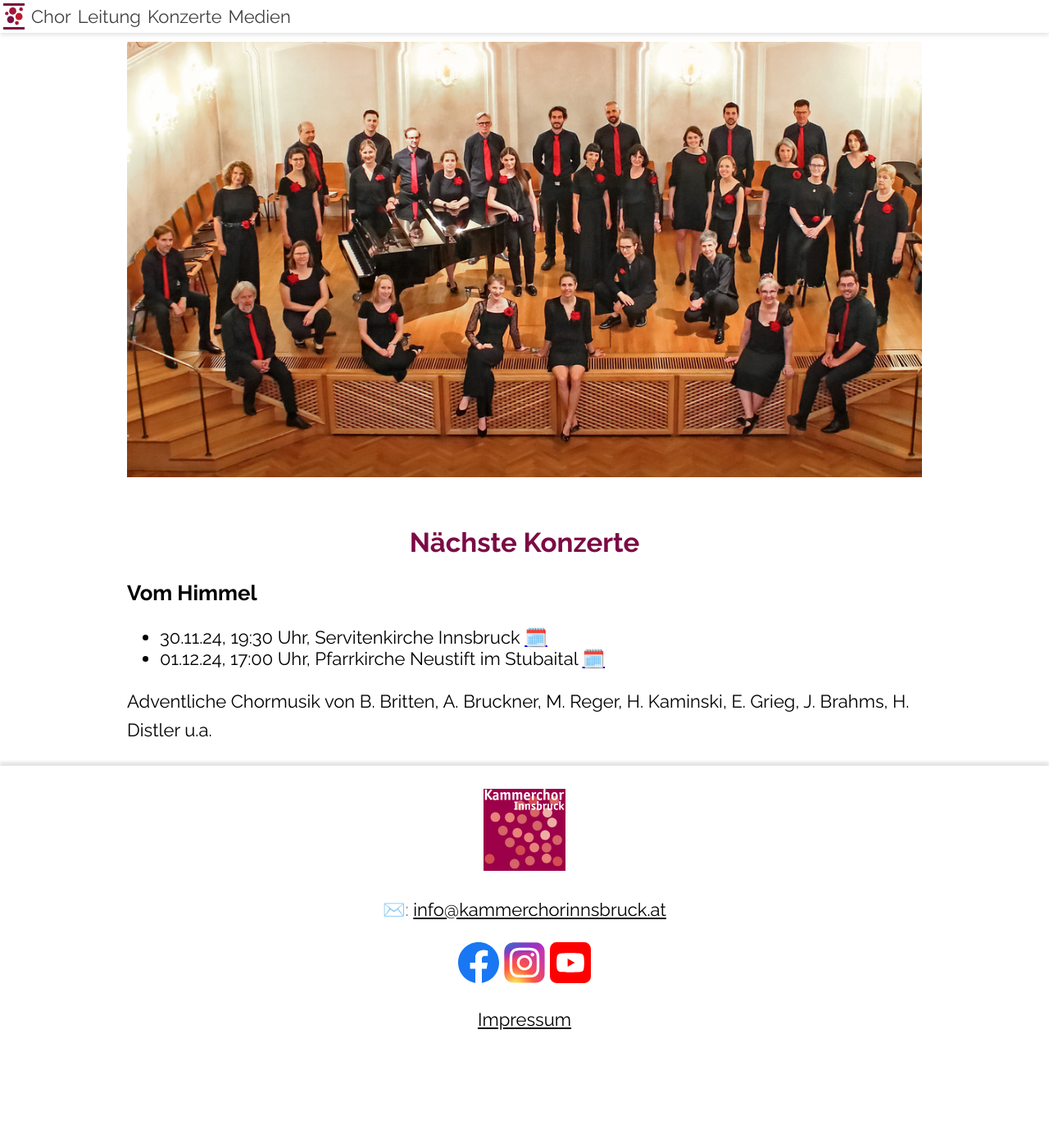
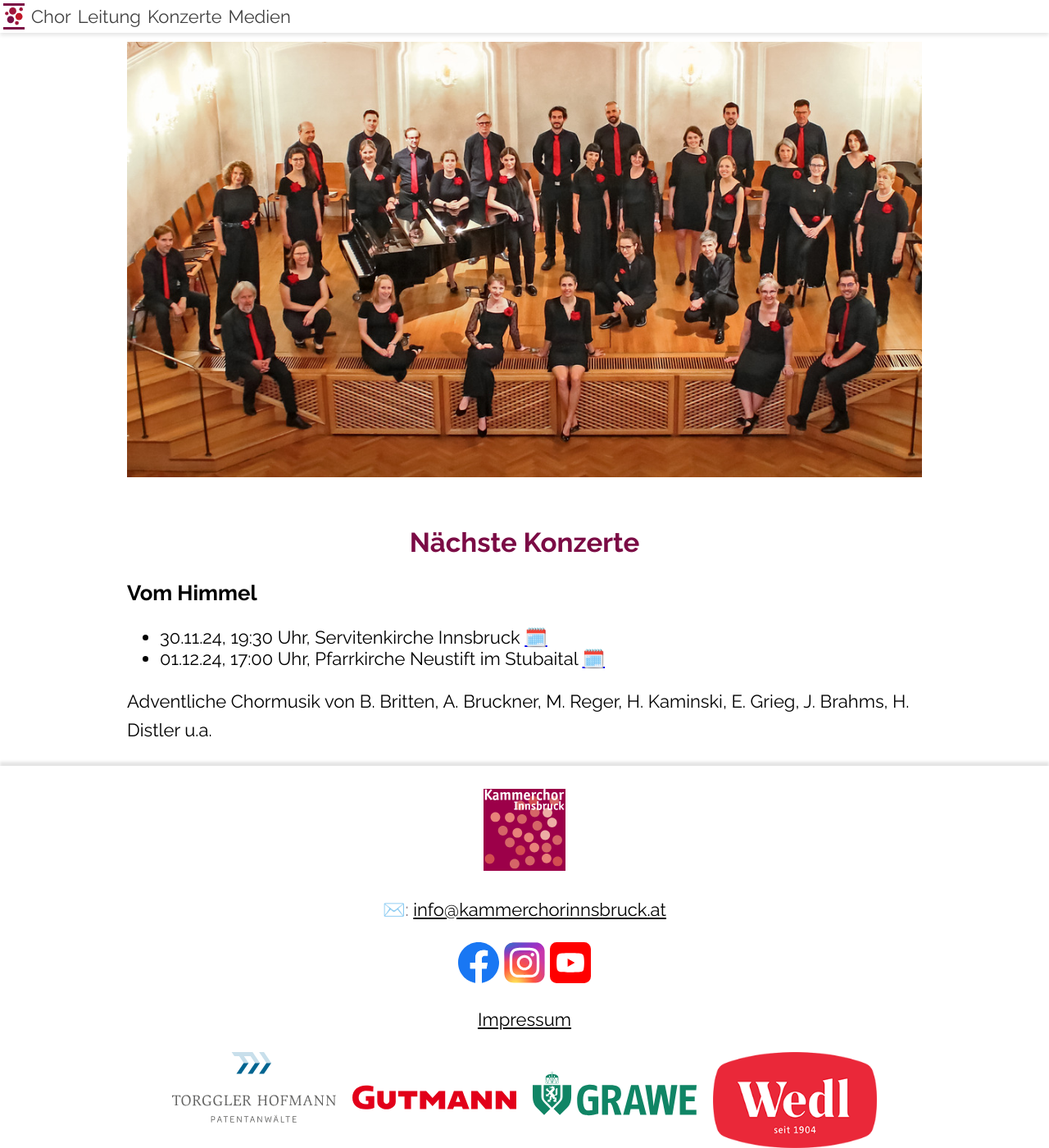
Before and after one commit to kammerchorinnsbruck/kammerchorinnsbruck.github.io, a Jekyll site: the page built from index.md, in a window 1280 px wide and 1400 px high, scrolled down 99 px. Shown: the whole window at 82% size. Built offline with Jekyll 4.4.1, drawn with Linux system fonts in a browser that asks for light colours; before the commit the page ends 1382 px from its top, so only the background shows below that.

Commit message:
Sponsoren.

```diff
--- a/_layouts/default.html
+++ b/_layouts/default.html
@@ -42,6 +42,12 @@
       <a href="https://www.instagram.com/kammerchorinnsbruck/" aria-label="Instagram"><img src="/assets/instagram.svg" class="social" alt="Instagram"></a>
       <a href="https://www.youtube.com/@kammerchorinnsbruck8167" aria-label="YouTube"><img src="/assets/youtube.svg" class="social" alt="YouTube"></a>
       <p><a href="/impressum">Impressum</a></p>
+      <div class="sponsors">
+        <a href="https://th-patent.at" alt="Torggler & Hofmann Patentanwälte"><img src="/assets/sponsoren/thp.svg"></a>
+        <a href="https://www.gutmann.cc" alt="Gutmann"><img src="/assets/sponsoren/gutmann.svg"></a>
+        <a href="https://www.grawe.at" alt="Grazer Wechselseitige Versicherung"><img src="/assets/sponsoren/grawe.svg"></a>
+        <a href="https://www.wedl.com" alt="Wedl"><img src="/assets/sponsoren/wedl.png"></a>
+      </div>
     </div>
   </body>
 </html>
--- a/style.css
+++ b/style.css
@@ -204,6 +204,21 @@ img.social {
   width: 50px;
 }
 
+.sponsors {
+  display: flex;
+  justify-content: center;
+  gap: 20px;
+}
+
+.sponsors a {
+  display: contents;
+}
+
+.sponsors img {
+  flex-basis: 200px;
+  min-width: 100px;
+}
+
 /* ensure that floats do not leak into these elements */
 h1, h2, h3, .footer {
   clear: both;
```
Also changed, not shown: assets/sponsoren/grawe.svg (added), assets/sponsoren/gutmann.svg (added), assets/sponsoren/thp.svg (added), assets/sponsoren/wedl.png (added).
